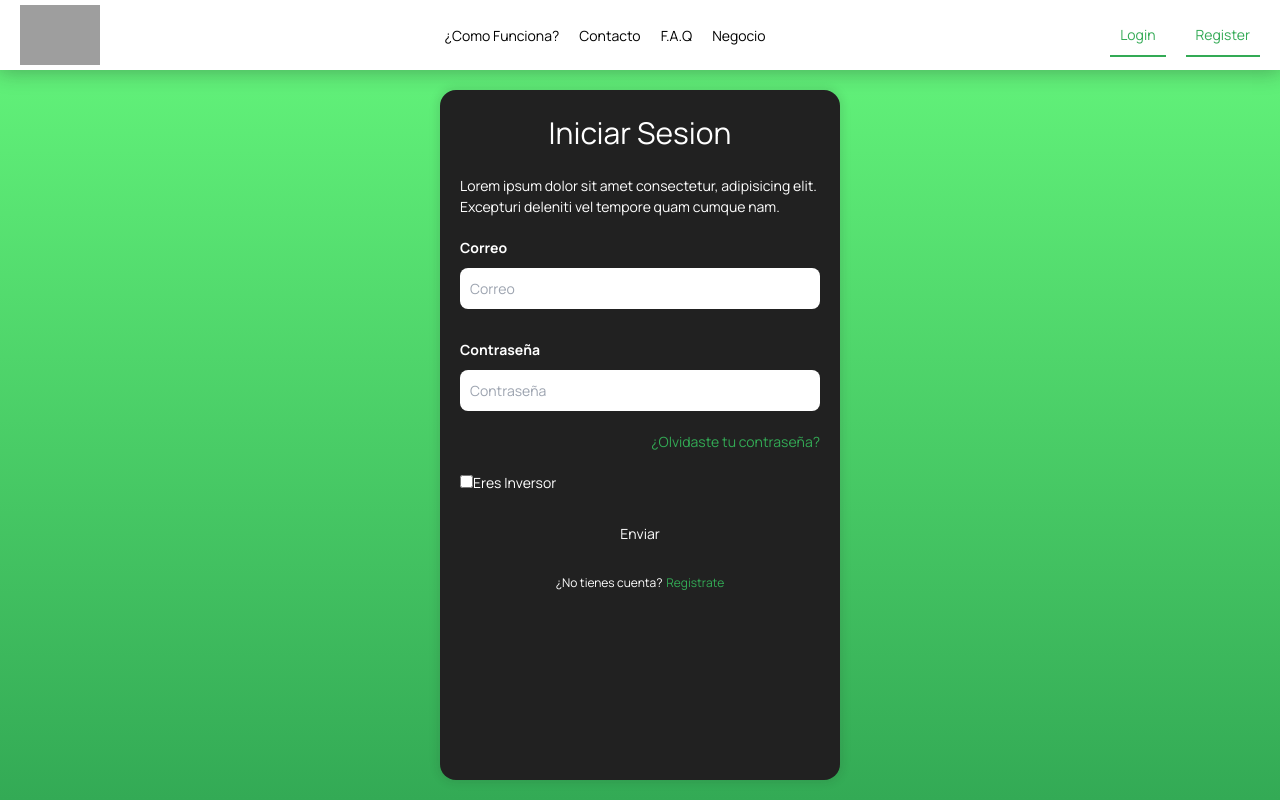
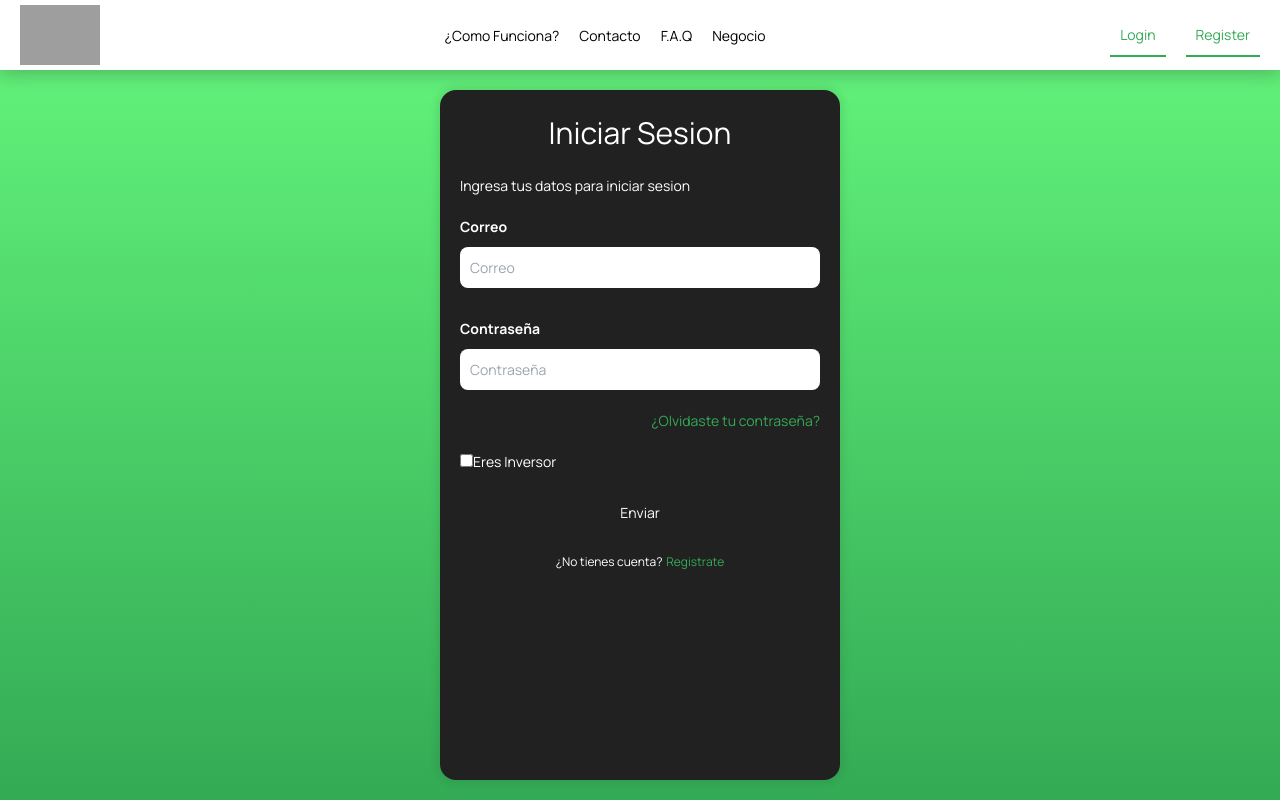
Before and after one commit to JhoanBurbano/actionhive-client, a React (Vite) app: page /login in a window 1280 px wide. Built offline with nearby package versions, Linux system fonts and the light colour scheme; grey boxes are pictures that could not be loaded; a web font is replaced by a local one.

Commit message:
feat: fix copies

```diff
--- a/src/components/AccessForm/AccessForm.tsx
+++ b/src/components/AccessForm/AccessForm.tsx
@@ -57,7 +57,7 @@ const AccessFrom: React.FC<AccessFormProps> = ({
   return (
     <form className="access-form" onSubmit={handleSubmit}>
       <h3 className="access-form__title">{title}</h3>
-      <p className="access-form__description">{description}</p>
+      <p className="access-form__description text-center">{description}</p>
       {
         <>
           {fields.map(({ label, placeholder, type, rules = {} }, index) => (
--- a/src/views/Access/Login.tsx
+++ b/src/views/Access/Login.tsx
@@ -26,7 +26,7 @@ const Login = () => {
   return (
     <AccessForm
         title="Iniciar Sesion"
-        description="Lorem ipsum dolor sit amet consectetur, adipisicing elit. Excepturi deleniti vel tempore quam cumque nam."
+        description="Ingresa tus datos para iniciar sesion"
         control={control}
         fields={[
             {label: 'Correo', placeholder: 'Correo', type: 'email'},
--- a/src/views/Access/Register.tsx
+++ b/src/views/Access/Register.tsx
@@ -32,7 +32,7 @@ const Register = () => {
   return (
     <AccessForm
         title="Regístrate"
-        description="Lorem ipsum dolor sit amet consectetur, adipisicing elit. Excepturi deleniti vel tempore quam cumque nam."
+        description="Ingresa tus datos para registrarte y empezar a disfrutar de nuestros servicios"
         control={control}
         fields={[
             {label: 'Nombre', placeholder: 'Nombre', type: 'firstname', rules: {minLength: {value: 3, message: 'El nombre debe tener al menos 3 caracteres'}}},
```
